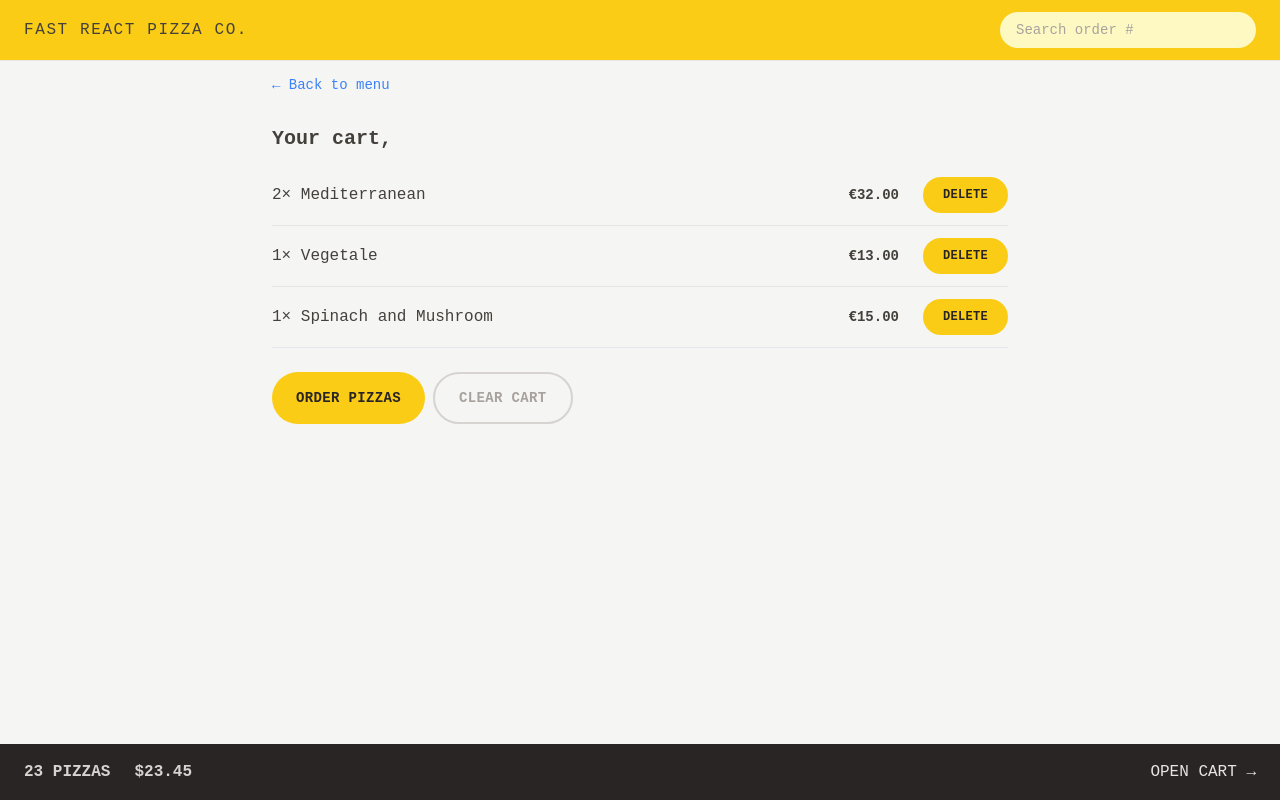
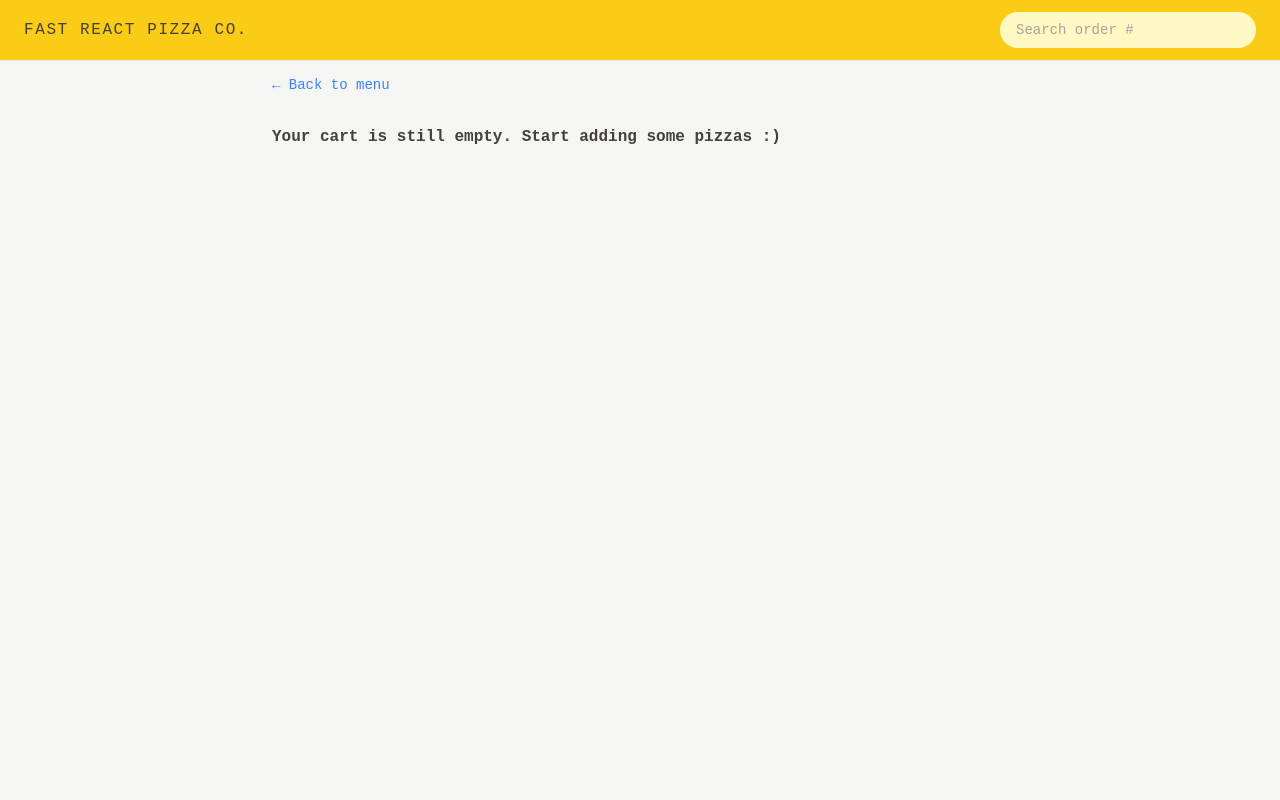
Before and after one commit to Mohamed-Ramadan1/Pizza-Ordering-App, a React (Vite) app: page /cart in a window 1280 px wide. Built offline with nearby package versions, Linux system fonts and the light colour scheme.

Commit message:
Handeling showing the actual data on the cart from the redux store.

```diff
--- a/src/features/cart/Cart.jsx
+++ b/src/features/cart/Cart.jsx
@@ -1,46 +1,24 @@
-import { Link } from 'react-router-dom';
+import { useDispatch, useSelector } from 'react-redux';
+import { cartActions } from './cartSlice';
+import { getCart } from './cartSlice';
+import { getUserName } from '../user/userSlice';
+import EmptyCart from './EmptyCart';
 import LinkButton from '../../ui/LinkButton';
 import Button from '../../ui/Button';
 import CartItem from './CartItem';
-import { useSelector } from 'react-redux';
+function Cart() {
+  const userName = useSelector(getUserName);
+  const dispatch = useDispatch();
+  const cart = useSelector(getCart);
 
-const fakeCart = [
-  {
-    pizzaId: 12,
-    name: 'Mediterranean',
-    quantity: 2,
-    unitPrice: 16,
-    totalPrice: 32,
-  },
-  {
-    pizzaId: 6,
-    name: 'Vegetale',
-    quantity: 1,
-    unitPrice: 13,
-    totalPrice: 13,
-  },
-  {
-    pizzaId: 11,
-    name: 'Spinach and Mushroom',
-    quantity: 1,
-    unitPrice: 15,
-    totalPrice: 15,
-  },
-];
-
-function Cart() {
-  const userName = useSelector((state) => state.user.userName);
-  const cart = fakeCart;
-
+  if (!cart.length) return <EmptyCart />;
   return (
     <div className="px-4 py-3">
       <LinkButton to="/menu">&larr; Back to menu</LinkButton>
-
       <h2 className="mt-7 text-xl font-semibold">Your cart, {userName}</h2>
-
       <ul className="mt-3 divide-y divide-stone-200 border-b">
         {cart.map((item) => (
-          <CartItem item={item} key={item.key} />
+          <CartItem item={item} key={item.pizzaId} />
         ))}
       </ul>
 
@@ -49,7 +27,12 @@ function Cart() {
           Order pizzas
         </Button>
 
-        <Button type="secondary">Clear cart</Button>
+        <Button
+          type="secondary"
+          onClick={() => dispatch(cartActions.clearCart())}
+        >
+          Clear cart
+        </Button>
       </div>
     </div>
   );
--- a/src/features/cart/CartOverview.jsx
+++ b/src/features/cart/CartOverview.jsx
@@ -1,11 +1,16 @@
 import { Link } from 'react-router-dom';
-
+import { useSelector } from 'react-redux';
+import { getTotalCartPrice, getTotalCartQuantaty } from './cartSlice';
+import { formatCurrency } from '../../utils/helpers';
 function CartOverview() {
+  const totalCartQuantaty = useSelector(getTotalCartQuantaty);
+  const totalPrice = useSelector(getTotalCartPrice);
+  if (!totalCartQuantaty) return null;
   return (
     <div className="flex items-center justify-between bg-stone-800 px-4 py-4 text-sm uppercase text-stone-200 sm:px-6 md:text-base">
       <p className="space-x-4 font-semibold text-stone-300 sm:space-x-6">
-        <span>23 pizzas</span>
-        <span>$23.45</span>
+        <span> {totalCartQuantaty} pizzas</span>
+        <span>{formatCurrency(totalPrice)}</span>
       </p>
       <Link to="/cart">Open cart &rarr;</Link>
     </div>
--- a/src/features/cart/EmptyCart.jsx
+++ b/src/features/cart/EmptyCart.jsx
@@ -1,11 +1,12 @@
-import { Link } from 'react-router-dom';
-
+import LinkButton from '../../ui/LinkButton';
 function EmptyCart() {
   return (
-    <div>
-      <Link to="/menu">&larr; Back to menu</Link>
+    <div className="px-4 py-3">
+      <LinkButton to="/menu">&larr; Back to menu</LinkButton>
 
-      <p>Your cart is still empty. Start adding some pizzas :)</p>
+      <p className="mt-7 font-semibold">
+        Your cart is still empty. Start adding some pizzas :)
+      </p>
     </div>
   );
 }
--- /dev/null
+++ b/src/features/cart/cartSlice.js
@@ -0,0 +1,51 @@
+import { createSlice } from '@reduxjs/toolkit';
+
+const initialState = {
+  cart: [],
+  // cart: [
+  //   {
+  //     pizzaId: 12,
+  //     name: 'Mediterranean',
+  //     quantity: 2,
+  //     unitePrice: 16,
+  //     totalPrice: 32,
+  //   },
+  // ],
+};
+
+const cartSlice = createSlice({
+  name: 'cart',
+  initialState: initialState,
+  reducers: {
+    addItem(state, action) {
+      state.cart.push(action.payload);
+    },
+    deleteItem(state, action) {
+      state.cart = state.cart.filter((item) => item.id !== action.payload);
+    },
+
+    increaseItemQuantity(state, action) {
+      const item = state.cart.find((item) => item.pizzaId === action.payload);
+      item.quantity++;
+      item.totalPrice = item.quantity * item.unitePrice;
+    },
+
+    decreesItemQuantity(state, action) {
+      state.cart.push(action.payload);
+    },
+
+    clearCart(state) {
+      state.cart = [];
+    },
+  },
+});
+
+export const cartActions = cartSlice.actions;
+export default cartSlice.reducer;
+export const getTotalCartQuantaty = (state) =>
+  state.cart.cart.reduce((sum, item) => sum + item.quantity, 0);
+
+export const getTotalCartPrice = (state) =>
+  state.cart.cart.reduce((sum, item) => sum + item.totalPrice, 0);
+
+export const getCart = (state) => state.cart.cart;
--- a/src/features/menu/MenuItem.jsx
+++ b/src/features/menu/MenuItem.jsx
@@ -1,8 +1,21 @@
+import { useDispatch } from 'react-redux';
+import { formatCurrency } from '../../utils/helpers';
 import Button from '../../ui/Button';
-import { formatCurrency } from '../../utils/helpers';
-
+import { cartActions } from '../cart/cartSlice';
 function MenuItem({ pizza }) {
   const { id, name, unitPrice, ingredients, soldOut, imageUrl } = pizza;
+  const dispatch = useDispatch();
+
+  const handelAddToCart = () => {
+    const newPizaItem = {
+      pizzaId: id,
+      name: name,
+      quantity: 1,
+      unitePrice: unitPrice,
+      totalPrice: unitPrice * 1,
+    };
+    dispatch(cartActions.addItem(newPizaItem));
+  };
 
   return (
     <li className="flex gap-4 py-2">
@@ -25,7 +38,11 @@ function MenuItem({ pizza }) {
             </p>
           )}
 
-          <Button type="small">Add to cart</Button>
+          {!soldOut && (
+            <Button type="small" onClick={handelAddToCart}>
+              Add to cart
+            </Button>
+          )}
         </div>
       </div>
     </li>
--- a/src/features/user/userSlice.js
+++ b/src/features/user/userSlice.js
@@ -35,3 +35,5 @@ const userSlice = createSlice({
 
 export const userActions = userSlice.actions;
 export default userSlice.reducer;
+
+export const getUserName = (state) => state.user.userName;
--- a/src/ui/Button.jsx
+++ b/src/ui/Button.jsx
@@ -1,6 +1,6 @@
 import { Link } from 'react-router-dom';
 
-function Button({ children, disabled, to, type }) {
+function Button({ children, disabled, to, type, onClick }) {
   const base =
     'inline-block text-sm rounded-full bg-yellow-400 font-semibold uppercase tracking-wide text-stone-800 transition-colors duration-300 hover:bg-yellow-300 focus:bg-yellow-300 focus:outline-none focus:ring focus:ring-yellow-300 focus:ring-offset-2 disabled:cursor-not-allowed';
 
@@ -18,6 +18,14 @@ function Button({ children, disabled, to, type }) {
       </Link>
     );
 
+  if (onClick) {
+    return (
+      <button disabled={disabled} className={styles[type]} onClick={onClick}>
+        {children}
+      </button>
+    );
+  }
+
   return (
     <button disabled={disabled} className={styles[type]}>
       {children}
--- a/store.js
+++ b/store.js
@@ -1,4 +1,7 @@
 import { configureStore } from '@reduxjs/toolkit';
 import userReducer from './src/features/user/userSlice';
-const store = configureStore({ reducer: { user: userReducer } });
+import cartReducers from './src/features/cart/cartSlice';
+const store = configureStore({
+  reducer: { user: userReducer, cart: cartReducers },
+});
 export default store;
```
